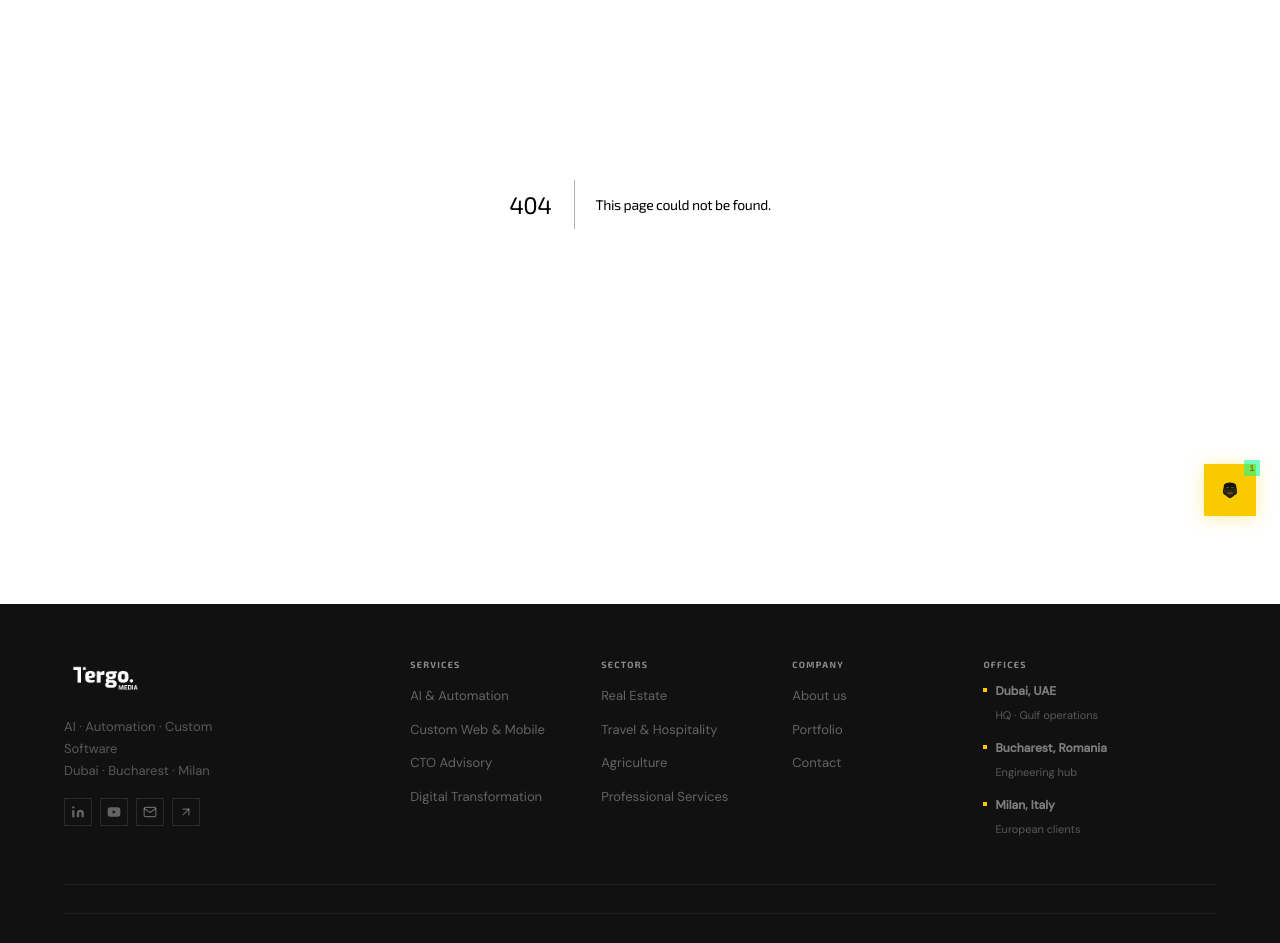
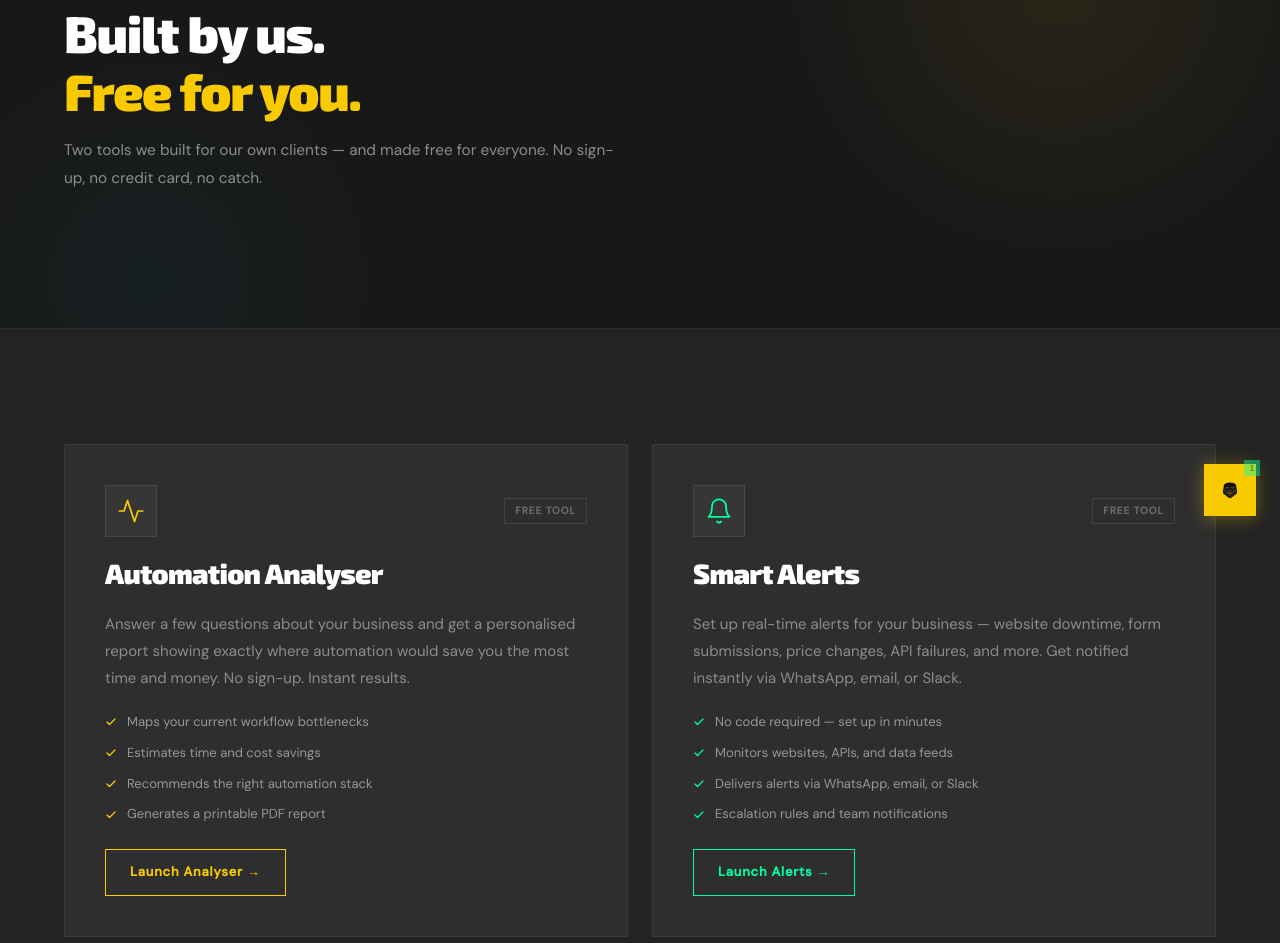
Before and after one commit to Frater12-byte/tergomedia-site, a Next.js app: page /tools in a window 1280 px wide. Before the commit this address had no page. Shown: the part 260-1203 px from the top of the page. Built offline with nearby package versions, Linux system fonts and the light colour scheme.

Commit message:
feat: add free tools page and footer link

```diff
--- a/app/globals.css
+++ b/app/globals.css
@@ -857,3 +857,18 @@
   .ba-val{font-size:13px}
   .tl{padding-left:16px}
 }
+
+/* FREE TOOLS PAGE */
+.tools-grid{display:grid;grid-template-columns:repeat(2,1fr);gap:24px}
+.tool-card{background:var(--surface);padding:40px;display:flex;flex-direction:column;gap:20px;border:1px solid rgba(255,255,255,.06);transition:background .2s,border-color .2s}
+.tool-card:hover{background:var(--dark3);border-color:rgba(255,255,255,.12)}
+.tool-card-top{display:flex;align-items:center;justify-content:space-between}
+.tool-icon-wrap{width:52px;height:52px;background:rgba(255,255,255,.04);border:1px solid rgba(255,255,255,.09);display:flex;align-items:center;justify-content:center;flex-shrink:0}
+.tool-tag{font-size:10px;font-weight:700;letter-spacing:.1em;text-transform:uppercase;color:rgba(255,255,255,.3);padding:4px 10px;border:1px solid rgba(255,255,255,.1)}
+.tool-title{font-family:'Exo 2',sans-serif;font-size:28px;font-weight:900;color:#fff;margin:0;line-height:1.2}
+.tool-desc{font-size:15px;color:rgba(255,255,255,.45);line-height:1.8;margin:0}
+.tool-bullets{list-style:none;display:flex;flex-direction:column;gap:10px;padding:0;margin:0}
+.tool-bullets li{display:flex;align-items:center;gap:10px;font-size:13px;color:rgba(255,255,255,.5)}
+.tool-cta{display:inline-flex;align-items:center;gap:8px;padding:12px 24px;border:1px solid;font-size:13px;font-weight:700;letter-spacing:.06em;text-decoration:none;transition:background .15s,color .15s;align-self:flex-start;margin-top:4px}
+.tool-cta:hover{background:rgba(255,255,255,.06)}
+@media(max-width:720px){.tools-grid{grid-template-columns:1fr}.tool-card{padding:28px 24px}.tool-title{font-size:22px}}
--- /dev/null
+++ b/app/tools/page.tsx
@@ -0,0 +1,108 @@
+/* eslint-disable */
+import type { Metadata } from 'next';
+
+export const metadata: Metadata = {
+  title: 'Free Tools — Tergo Media',
+  description: 'Free tools built by Tergo Media — a business automation analyser and a real-time alert monitoring tool. No sign-up required.',
+};
+
+const TOOLS = [
+  {
+    href: 'https://analyzer.tergomedia.com/',
+    label: 'Automation Analyser',
+    tag: 'Free tool',
+    desc: 'Answer a few questions about your business and get a personalised report showing exactly where automation would save you the most time and money. No sign-up. Instant results.',
+    cta: 'Launch Analyser →',
+    color: '#f9ca00',
+    icon: (
+      <svg width="28" height="28" viewBox="0 0 24 24" fill="none" stroke="#f9ca00" strokeWidth="1.5" strokeLinecap="round" strokeLinejoin="round">
+        <polyline points="22 12 18 12 15 21 9 3 6 12 2 12"/>
+      </svg>
+    ),
+    bullets: [
+      'Maps your current workflow bottlenecks',
+      'Estimates time and cost savings',
+      'Recommends the right automation stack',
+      'Generates a printable PDF report',
+    ],
+  },
+  {
+    href: 'https://alerts.tergomedia.com/',
+    label: 'Smart Alerts',
+    tag: 'Free tool',
+    desc: 'Set up real-time alerts for your business — website downtime, form submissions, price changes, API failures, and more. Get notified instantly via WhatsApp, email, or Slack.',
+    cta: 'Launch Alerts →',
+    color: '#00ff9d',
+    icon: (
+      <svg width="28" height="28" viewBox="0 0 24 24" fill="none" stroke="#00ff9d" strokeWidth="1.5" strokeLinecap="round" strokeLinejoin="round">
+        <path d="M18 8A6 6 0 0 0 6 8c0 7-3 9-3 9h18s-3-2-3-9"/><path d="M13.73 21a2 2 0 0 1-3.46 0"/>
+      </svg>
+    ),
+    bullets: [
+      'No code required — set up in minutes',
+      'Monitors websites, APIs, and data feeds',
+      'Delivers alerts via WhatsApp, email, or Slack',
+      'Escalation rules and team notifications',
+    ],
+  },
+];
+
+export default function ToolsPage() {
+  return (
+    <>
+      <section className="page-hero">
+        <div className="hero-glow-1" />
+        <div className="hero-glow-2" />
+        <div className="container">
+          <div className="page-hero-eyebrow">Free tools</div>
+          <h1>Built by us.<br /><em>Free for you.</em></h1>
+          <p>Two tools we built for our own clients — and made free for everyone. No sign-up, no credit card, no catch.</p>
+        </div>
+      </section>
+
+      <section className="section section-dots">
+        <div className="container">
+          <div className="tools-grid">
+            {TOOLS.map(t => (
+              <div key={t.href} className="tool-card">
+                <div className="tool-card-top">
+                  <div className="tool-icon-wrap">{t.icon}</div>
+                  <span className="tool-tag">{t.tag}</span>
+                </div>
+                <h2 className="tool-title">{t.label}</h2>
+                <p className="tool-desc">{t.desc}</p>
+                <ul className="tool-bullets">
+                  {t.bullets.map(b => (
+                    <li key={b}>
+                      <svg width="12" height="12" viewBox="0 0 24 24" fill="none" stroke={t.color} strokeWidth="2.5" strokeLinecap="round" strokeLinejoin="round" style={{ flexShrink: 0 }}><polyline points="20 6 9 17 4 12"/></svg>
+                      {b}
+                    </li>
+                  ))}
+                </ul>
+                <a
+                  href={t.href}
+                  target="_blank"
+                  rel="noreferrer"
+                  className="tool-cta"
+                  style={{ borderColor: t.color, color: t.color }}
+                >
+                  {t.cta}
+                </a>
+              </div>
+            ))}
+          </div>
+        </div>
+      </section>
+
+      <section className="cta-section">
+        <div className="container">
+          <h2>Want a custom tool<br />built for your business?</h2>
+          <p>These free tools give you a taste of what we build. For something tailored to your exact workflow, book a call.</p>
+          <div className="cta-btns">
+            <a href="https://outlook.office.com/book/TergoMedia1@tergomedia.com/" target="_blank" rel="noreferrer" className="btn btn-dark btn-lg">Book a free call →</a>
+          </div>
+        </div>
+      </section>
+    </>
+  );
+}
--- a/components/Footer.tsx
+++ b/components/Footer.tsx
@@ -20,6 +20,7 @@
 const COMPANY = [
   { href: '/about', label: 'About us' },
   { href: '/portfolio', label: 'Portfolio' },
+  { href: '/tools', label: 'Free tools' },
   { href: '/contact', label: 'Contact' },
 ];
 
```
